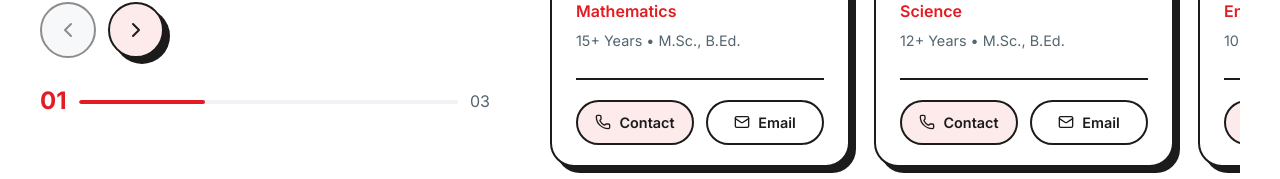
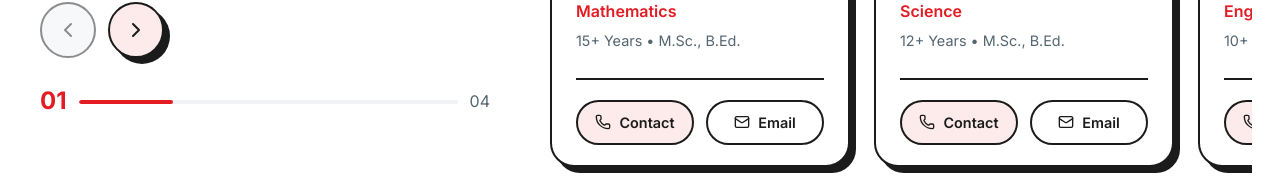
Before and after one commit to alok-hub123/Aimers, a React (Vite) app: page / in a window 1280 px wide. Shown: the part 8226-8405 px from the top of the page. Built offline with nearby package versions, Linux system fonts and the light colour scheme.

Commit message:
corrected crousel logic

```diff
--- a/src/components/Faculty.jsx
+++ b/src/components/Faculty.jsx
@@ -43,20 +43,25 @@ const Faculty = () => {
         },
     ];
 
-    // Responsive visible cards - we use 1 for mobile, 2 for tablet, 3 for desktop
-    // Using window check with fallback for SSR
-    const getVisibleCards = () => {
-        if (typeof window === 'undefined') return 3;
-        if (window.innerWidth <= 600) return 1;
-        if (window.innerWidth <= 900) return 2;
-        return 3;
+    // Card dimensions
+    const CARD_GAP = 24;
+
+    // Responsive visible cards and card width
+    const getResponsiveValues = () => {
+        if (typeof window === 'undefined') return { visible: 3, cardWidth: 300 };
+        if (window.innerWidth <= 500) return { visible: 1, cardWidth: Math.min(280, window.innerWidth - 48) };
+        if (window.innerWidth <= 768) return { visible: 1, cardWidth: 300 };
+        if (window.innerWidth <= 1100) return { visible: 2, cardWidth: 300 };
+        return { visible: 2, cardWidth: 300 };
     };
 
-    const [visibleCards, setVisibleCards] = React.useState(getVisibleCards());
+    const [responsiveValues, setResponsiveValues] = React.useState(getResponsiveValues());
+    const visibleCards = responsiveValues.visible;
+    const cardWidth = responsiveValues.cardWidth;
 
     React.useEffect(() => {
         const handleResize = () => {
-            setVisibleCards(getVisibleCards());
+            setResponsiveValues(getResponsiveValues());
         };
         window.addEventListener('resize', handleResize);
         return () => window.removeEventListener('resize', handleResize);
@@ -206,25 +211,29 @@ const Faculty = () => {
                     <div style={{
                         overflow: 'hidden',
                         paddingBottom: '12px',
-                        paddingRight: '24px',
+                        paddingRight: '12px',
+                        marginRight: '-12px',
                     }}>
                         <div style={{
                             display: 'flex',
-                            gap: '24px',
-                            transform: `translateX(-${currentIndex * (300 + 24)}px)`,
+                            gap: `${CARD_GAP}px`,
+                            transform: `translateX(-${currentIndex * (cardWidth + CARD_GAP)}px)`,
                             transition: 'transform 0.5s cubic-bezier(0.4, 0, 0.2, 1)',
+                            paddingRight: '24px',
                         }}>
                             {teachers.map((teacher, index) => (
                                 <div
                                     key={index}
                                     style={{
-                                        minWidth: '300px',
+                                        minWidth: `${cardWidth}px`,
+                                        maxWidth: `${cardWidth}px`,
+                                        flexShrink: 0,
                                         background: COLORS.white,
                                         borderRadius: '24px',
                                         overflow: 'hidden',
                                         border: `2px solid ${COLORS.dark}`,
                                         boxShadow: SHADOWS.brutalist,
-                                        transition: 'opacity 0.3s ease',
+                                        transition: 'all 0.3s ease',
                                         opacity: index < currentIndex ? 0.3 : 1,
                                     }}
                                 >
@@ -350,7 +359,7 @@ const Faculty = () => {
                 @media (max-width: 1100px) {
                     #faculty > div > div {
                         grid-template-columns: 1fr !important;
-                        gap: 48px !important;
+                        gap: 40px !important;
                     }
                     #faculty > div > div > div:first-child {
                         position: static !important;
@@ -364,20 +373,25 @@ const Faculty = () => {
                         margin: 24px auto 0;
                     }
                 }
-                @media (max-width: 900px) {
-                    #faculty > div > div > div:last-child {
-                        padding-right: 12px !important;
-                    }
-                }
-                @media (max-width: 600px) {
+                @media (max-width: 768px) {
                     #faculty {
                         padding: 80px 16px !important;
                     }
-                    #faculty > div > div > div:last-child > div > div {
-                        min-width: 280px !important;
+                    #faculty > div > div > div:last-child {
+                        margin: 0 -16px;
+                        padding: 0 16px 12px !important;
+                    }
+                }
+                @media (max-width: 500px) {
+                    #faculty {
+                        padding: 60px 12px !important;
+                    }
+                    #faculty > div > div {
+                        gap: 32px !important;
                     }
                     #faculty > div > div > div:last-child {
-                        padding-right: 8px !important;
+                        margin: 0 -12px;
+                        padding: 0 12px 12px !important;
                     }
                 }
             `}</style>
```
